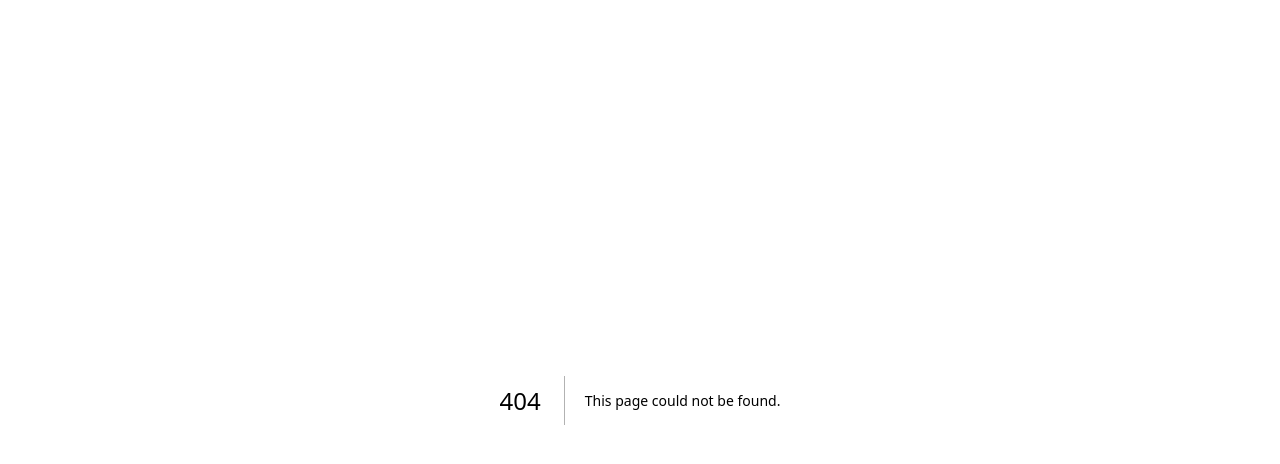
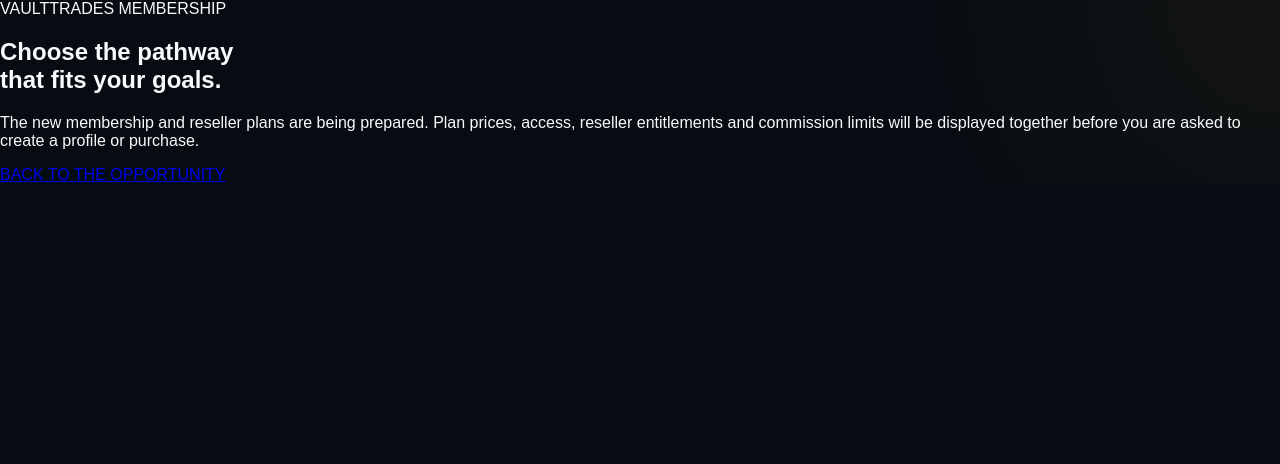
Before and after one commit to iyandatalks/vaulttrades, a Next.js app: page /plans in a window 1280 px wide. Before the commit this address had no page. Shown: the top 464 px of the page. Built offline with nearby package versions, Linux system fonts and the light colour scheme.

Commit message:
Add interim plans route for the new opportunity funnel

```diff
--- /dev/null
+++ b/app/plans/page.tsx
@@ -0,0 +1,14 @@
+import Link from "next/link";
+
+export default function PlansPage() {
+  return (
+    <main className="vt-plans-placeholder">
+      <section>
+        <div>VAULTTRADES MEMBERSHIP</div>
+        <h1>Choose the pathway<br /><span>that fits your goals.</span></h1>
+        <p>The new membership and reseller plans are being prepared. Plan prices, access, reseller entitlements and commission limits will be displayed together before you are asked to create a profile or purchase.</p>
+        <Link href="/opportunity">BACK TO THE OPPORTUNITY</Link>
+      </section>
+    </main>
+  );
+}
```
